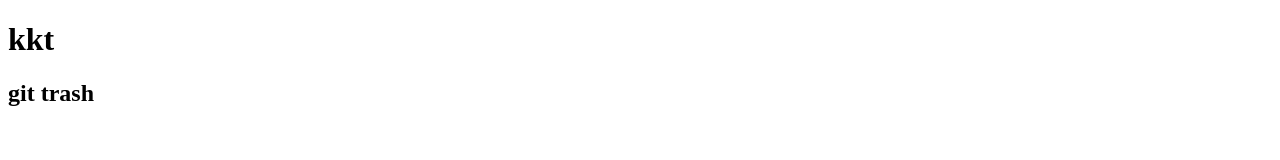
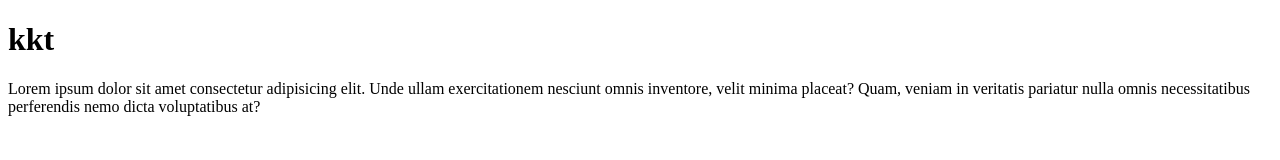
Before and after one commit to MiZaNaKa/tortoise, a plain HTML site: page index.html in a window 1280 px wide. Drawn offline with Linux system fonts and the light colour scheme.

Commit message:
second commit

```diff
--- a/index.html
+++ b/index.html
@@ -7,7 +7,6 @@
 </head>
 <body>
     <h1>kkt</h1>
-
-    <h2>git trash</h2>
+    <p>Lorem ipsum dolor sit amet consectetur adipisicing elit. Unde ullam exercitationem nesciunt omnis inventore, velit minima placeat? Quam, veniam in veritatis pariatur nulla omnis necessitatibus perferendis nemo dicta voluptatibus at?</p>
 </body>
 </html>
```
